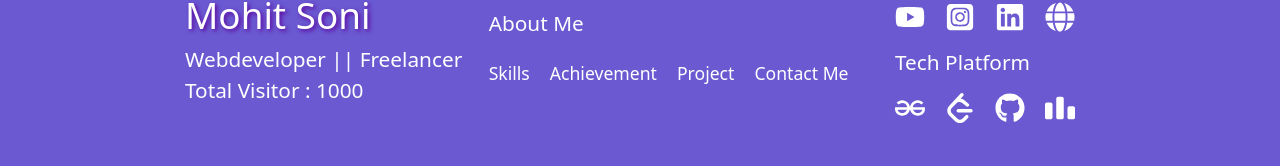
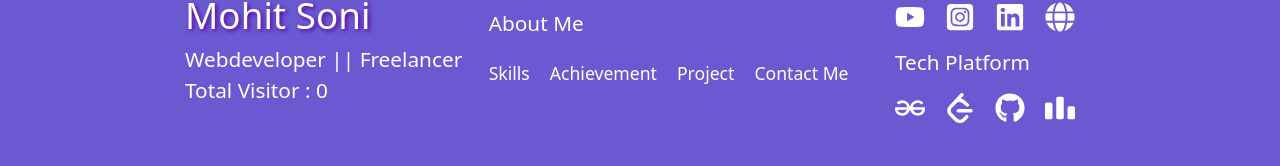
Before and after one commit to mohit-soni2003/portfolliomohit, a React (Vite) app in the folder portfollio/: page / in a window 1280 px wide. Shown: the part 5385-5551 px from the top of the page. Built offline with nearby package versions, Linux system fonts and the light colour scheme; no server answers.

Commit message:
website view counter feature include

```diff
--- a/package.json
+++ b/package.json
@@ -1,5 +1,9 @@
 {
   "dependencies": {
+    "cors": "^2.8.5",
+    "express": "^4.21.1",
+    "mongodb": "^6.9.0",
+    "mongoose": "^8.7.2",
     "react-icons": "^5.3.0"
   }
 }
--- a/portfollio/package.json
+++ b/portfollio/package.json
@@ -12,6 +12,7 @@
   "dependencies": {
     "aos": "^2.3.4",
     "bootstrap": "^5.3.3",
+    "cors": "^2.8.5",
     "react": "^18.3.1",
     "react-bootstrap": "^2.10.5",
     "react-dom": "^18.3.1",
--- a/portfollio/src/components/unique_component/Footerpan.jsx
+++ b/portfollio/src/components/unique_component/Footerpan.jsx
@@ -1,4 +1,4 @@
-import React from 'react'
+import {React , useEffect , useState} from 'react'
 import "./Footerpan.css"
 import { Link } from "react-router-dom";
 
@@ -20,6 +20,21 @@ import { SiCodeforces } from "react-icons/si";
 
 
 export default function Footerpan() {
+
+const [cnt, setcnt] = useState(0);
+useEffect(() => {
+    const fetchData = async () => {
+      try {
+        const res = await fetch('http://localhost:8000/count');
+        const result = await res.json();
+        setcnt(result.count); // Assuming result contains a field called 'count'
+      } catch (error) {
+        console.error('Error fetching data:', error);
+      }
+    };
+
+    fetchData();
+  }, []);
   return (
     <>
 
@@ -27,7 +42,7 @@ export default function Footerpan() {
         <div className="footer-left" data-aos="fade-right">
         <div className="footer-left-l1">Mohit Soni</div>
         <div className="footer-left-l2">Webdeveloper || Freelancer</div>
-        <div className="footer-left-l2">Total Visitor : <span class="counter">1000</span></div>
+        <div className="footer-left-l2">Total Visitor : <span class="counter">{cnt}</span></div>
         </div>
         <div className="footer-mid" data-aos="fade-up">
         <div className="footer-mid-l1">About Me</div>
--- a/portfollio/src/main.jsx
+++ b/portfollio/src/main.jsx
@@ -6,5 +6,5 @@ import './index.css'
 createRoot(document.getElementById('root')).render(
   <StrictMode>
     <App />
-  </StrictMode>,
+  </StrictMode>
 )
```
Also changed, not shown: 2 other files (tests, documents, lock files or other folders).
